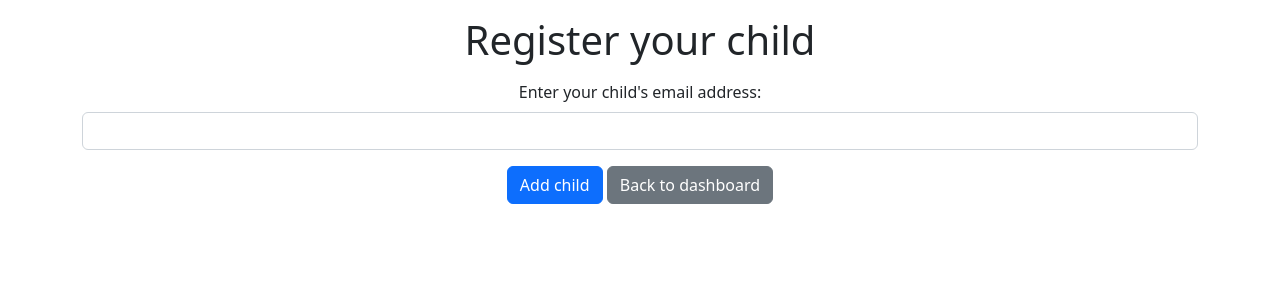
After one commit to oslohes123/Jabiru, a Django app: page /dashboard/assign_child in a window 1280 px wide. The commit adds this page. Shown: the top 300 px of the page. Run offline with Django 4.2, Linux system fonts and the light colour scheme.

Commit message:
Create adult dashboard
- Create a dashboard similar to student dashboard
- Add "Add child" button
- Create assign_child page
- Create form for entering child's email with submit and back buttons

```diff
--- a/lessons/forms.py
+++ b/lessons/forms.py
@@ -44,7 +44,7 @@ class SignUpForm(forms.ModelForm):
             last_name=self.cleaned_data.get('last_name'),
             email=self.cleaned_data.get('email'),
             password=self.cleaned_data.get('password'),
-            role="Student",
+            role=self.cleaned_data.get('role'),
         )
         return user
 
--- /dev/null
+++ b/lessons/templates/Dashboards/DashboardParts/assign_child_form.html
@@ -0,0 +1,7 @@
+<form action='/dashboard/assign_child' method='get'>
+    <label class = "form-label" for="student_email">Enter your child's email address:</label>
+    <input class = "form-control text-center" id="student_email" type="text" name="student_email_input">
+    <input class = "btn btn-primary my-3" type="submit" value="Add child">
+    <a class = "btn btn-secondary my-3" href={% url 'dashboard' %}>Back to dashboard</a>
+    <!--Add in function of having table rows to show the students lessons-->
+</form>
--- a/lessons/templates/Dashboards/DashboardParts/greeting_content.html
+++ b/lessons/templates/Dashboards/DashboardParts/greeting_content.html
@@ -1,2 +1,2 @@
-<h1>Welcome to the {{ user.role }} dashboard</h1>
+<h1 class="my-3">Welcome to the {{ user.role }} dashboard</h1>
 <p>Hello, {{ user.first_name }} {{ user.last_name }}</p>
--- /dev/null
+++ b/lessons/templates/assign_child.html
@@ -0,0 +1,10 @@
+{% extends 'base.html' %}
+{% block title %}
+    <title>Assign child</title>
+{% endblock title %}
+
+
+{% block content %}
+    <h1 class="my-3">Register your child</h1>
+    {% include 'Dashboards/DashboardParts/assign_child_form.html' %}
+{% endblock content %}
--- a/lessons/views.py
+++ b/lessons/views.py
@@ -12,7 +12,6 @@ from .forms import RequestForm
 from .models import User, Lesson
 from django.views import generic
 from .constants import *
-
 
 
 # Session parameter: _
@@ -44,9 +43,15 @@ def home(request):
 
 
 def output_student_dashboard(request):
-    theUser = get_user(request,request.session["user_email"])
+    theUser = get_user(request, request.session["user_email"])
     lessonsdata = Lesson.objects.filter(student=theUser)
-    return render(request,"Dashboards/student_dashboard.html", {'lessonsdata':lessonsdata})
+    return render(request, "Dashboards/student_dashboard.html", {'lessonsdata': lessonsdata})
+
+
+def output_adult_dashboard(request):
+    theUser = get_user(request, request.session["user_email"])
+    lessonsdata = Lesson.objects.filter(student=theUser)
+    return render(request, "Dashboards/adult_dashboard.html", {'lessonsdata': lessonsdata})
 
 
 def output_admin_dashboard(request):
@@ -60,9 +65,11 @@ def output_director_dashboard(request):
 # Each method should return a render
 @login_required
 def dashboard(request):
-    ourUser = get_user(request,request.session["user_email"])
+    ourUser = get_user(request, request.session["user_email"])
     if ourUser.role == student:
         return output_student_dashboard(request)
+    if ourUser.role == adult:
+        return output_adult_dashboard(request)
     elif ourUser.role == administrator:
         return output_admin_dashboard(request)
     elif ourUser.role == director:
@@ -74,7 +81,7 @@ def dashboard(request):
 
 
 @login_required
-@user_passes_test(lambda u: u.is_student,login_url='/dashboard/')
+@user_passes_test(lambda u: u.is_student, login_url='/dashboard/')
 def make_request(request):
     if request.method == "POST":
         form = RequestForm(request.POST)
@@ -101,8 +108,9 @@ def sign_up(request):
         form = SignUpForm()
     return render(request, 'sign_up.html', {'form': form})
 
+
 @login_required
-@user_passes_test(lambda u: u.is_director,login_url='/dashboard/')
+@user_passes_test(lambda u: u.is_director, login_url='/dashboard/')
 def sign_up_administrator(request):
     if request.method == 'POST':
         form = AdministratorSignUpForm(request.POST)
@@ -116,8 +124,9 @@ def sign_up_administrator(request):
         form = AdministratorSignUpForm()
     return render(request, 'sign_up_administrator.html', {'form': form})
 
+
 @login_required
-@user_passes_test(lambda u: u.is_director,login_url='/dashboard/')
+@user_passes_test(lambda u: u.is_director, login_url='/dashboard/')
 def delete_administrator(request, email):
     adminToDelete = User.objects.get(email=email)
     b = User.objects.filter(email=adminToDelete)
@@ -126,8 +135,9 @@ def delete_administrator(request, email):
     messages.info(request, 'Administrator account successfully deleted!')
     return redirect('view_all_administrators')
 
+
 @login_required
-@user_passes_test(lambda u: u.is_director,login_url='/dashboard/')
+@user_passes_test(lambda u: u.is_director, login_url='/dashboard/')
 def edit_administrator(request, email):
     adminToEdit = User.objects.get(email=email)
     if request.method == 'POST':
@@ -140,11 +150,13 @@ def edit_administrator(request, email):
         form = AdministratorEditForm(instance=adminToEdit)
     return render(request, 'edit_administrator.html', {'form': form})
 
+
 @login_required
-@user_passes_test(lambda u: u.is_director,login_url='/dashboard/')
+@user_passes_test(lambda u: u.is_director, login_url='/dashboard/')
 def view_all_administrators(request):
     administrators = User.objects.filter(role="Administrator")
     return render(request, 'view_all_administrators.html', {'administrators': administrators})
+
 
 @login_required
 def get_user(request, email):
@@ -157,8 +169,9 @@ def get_user(request, email):
         messages.add_message(request, messages.ERROR, "Multiple objects were returned")
         return MultipleObjectsReturned
 
+
 @login_required
-@user_passes_test(lambda u: u.is_director_or_administrator,login_url='/dashboard/')
+@user_passes_test(lambda u: u.is_director_or_administrator, login_url='/dashboard/')
 def get_requests(request):  # so far only works if a student email is inputted correctly
     student_lesson = request.GET
     student_email_query = student_lesson.get("student_email_input")
@@ -174,12 +187,16 @@ def get_requests(request):  # so far only works if a student email is inputted c
     except:
         return output_admin_dashboard(request)
 
+
 @login_required
 def getLessons(request):
     lessons = Lesson.objects.all()
     return lessons
 
 
+def assign_child(request):
+    return render(request, "assign_child.html")
+
 def log_out(request):
     logout(request)
     return redirect('home')
--- a/msms/urls.py
+++ b/msms/urls.py
@@ -4,15 +4,16 @@ from lessons import views
 
 urlpatterns = [
     path('admin/', admin.site.urls),
-    path('login/',views.login_user,name = "login_user"),
+    path('login/', views.login_user,name = "login_user"),
     path('sign_up/', views.sign_up, name='sign_up'),
     path('log_out/', views.log_out, name='log_out'),
     path('make_request/', views.make_request, name = 'make_request'),
     path('', views.home, name='home'),
-    path('dashboard/',views.dashboard,name = 'dashboard'),
+    path('dashboard/', views.dashboard,name = 'dashboard'),
     path('sign_up_administrator/', views.sign_up_administrator, name='sign_up_administrator'),
     path('view_all_administrators/', views.view_all_administrators, name='view_all_administrators'),
     path('delete_administrator/(?P<email>\d+)', views.delete_administrator, name='delete_administrator'),
     path('edit_administrator/(?P<email>\d+)', views.edit_administrator, name='edit_administrator'),
-    path('dashboard/search_student_lessons', views.get_requests, name='get_requests')
+    path('dashboard/search_student_lessons', views.get_requests, name='get_requests'),
+    path('dashboard/assign_child', views.assign_child, name='assign_child')
 ]
```
Also changed, not shown: lessons/templates/Dashboards/adult_dashboard.html (added, +19 -0 lines).
